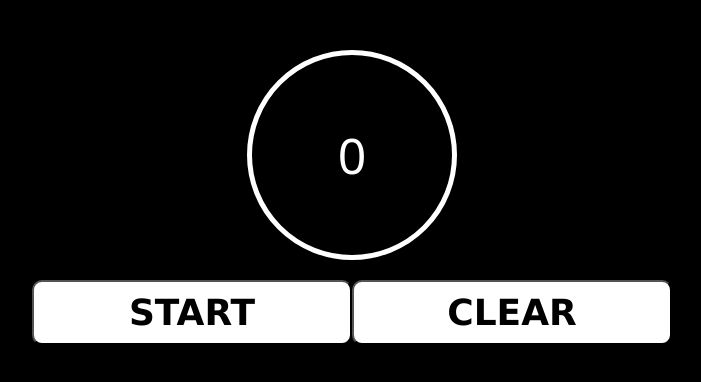
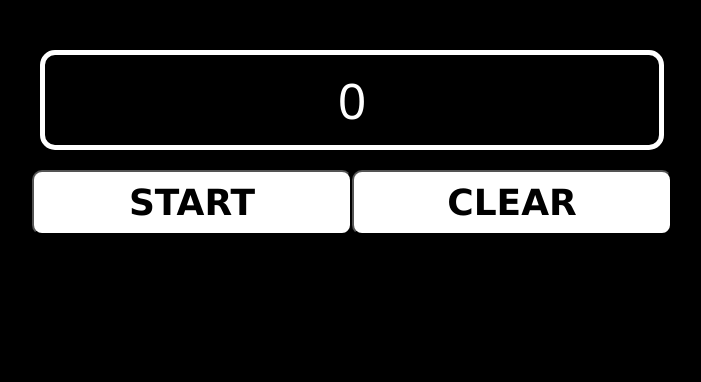
Before and after one commit to ArekeL/cra_ex_1_timer, a React app in the folder timer/: page / in a window 1280 px wide. Shown: the whole page, without its empty margins (288-989 px from the left). Built offline with nearby package versions, Linux system fonts and the light colour scheme.

Commit message:
change the timer display style

```diff
--- a/timer/src/components/App.css
+++ b/timer/src/components/App.css
@@ -9,11 +9,10 @@ p {
 	color: white;
 	font-weight: 500;
 	text-align: center;
-	line-height: 400%;
+	line-height: 180%;
 	border: 5px solid white;
-	border-radius: 50%;
-	width: 200px;
-	height: 200px;
+	border-radius: 15px;
+	width: 48vw;
 	display: block;
 	margin: 50px auto 20px auto;
 	padding: auto;
```
